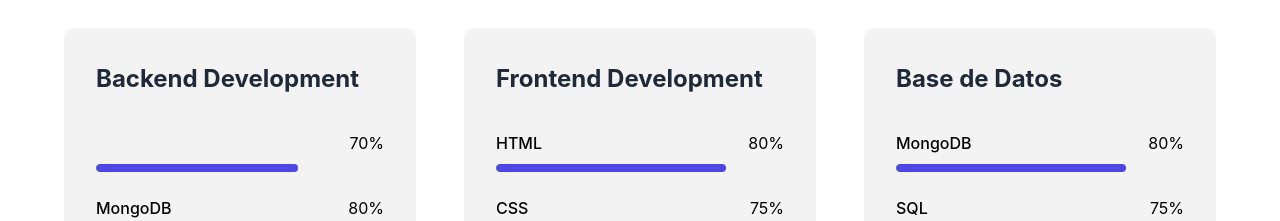
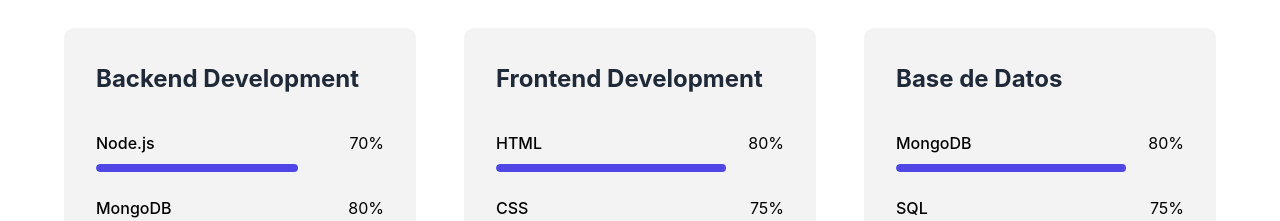
Before and after one commit to YisethVelez000/PortafolioAlisonPuerta, a React (Vite) app: page / in a window 1280 px wide. Shown: the part 1020-1241 px from the top of the page. Built offline with nearby package versions, Linux system fonts and the light colour scheme.

Commit message:
Corregimos transiccion de modo oscuro a modo claro

```diff
--- a/src/components/Skills.tsx
+++ b/src/components/Skills.tsx
@@ -1,9 +1,8 @@
 import "../styles/Skills.css"
-import { FaNode } from "react-icons/fa";
 
 const Skills = () => {
   const backendSkills = [
-    { name: FaNode, level: 70 },
+    { name: "Node.js", level: 70 },
     { name: "MongoDB", level: 80 },
     { name: "SQL", level: 75},
     { name: "REST APIs", level: 85 },
```
